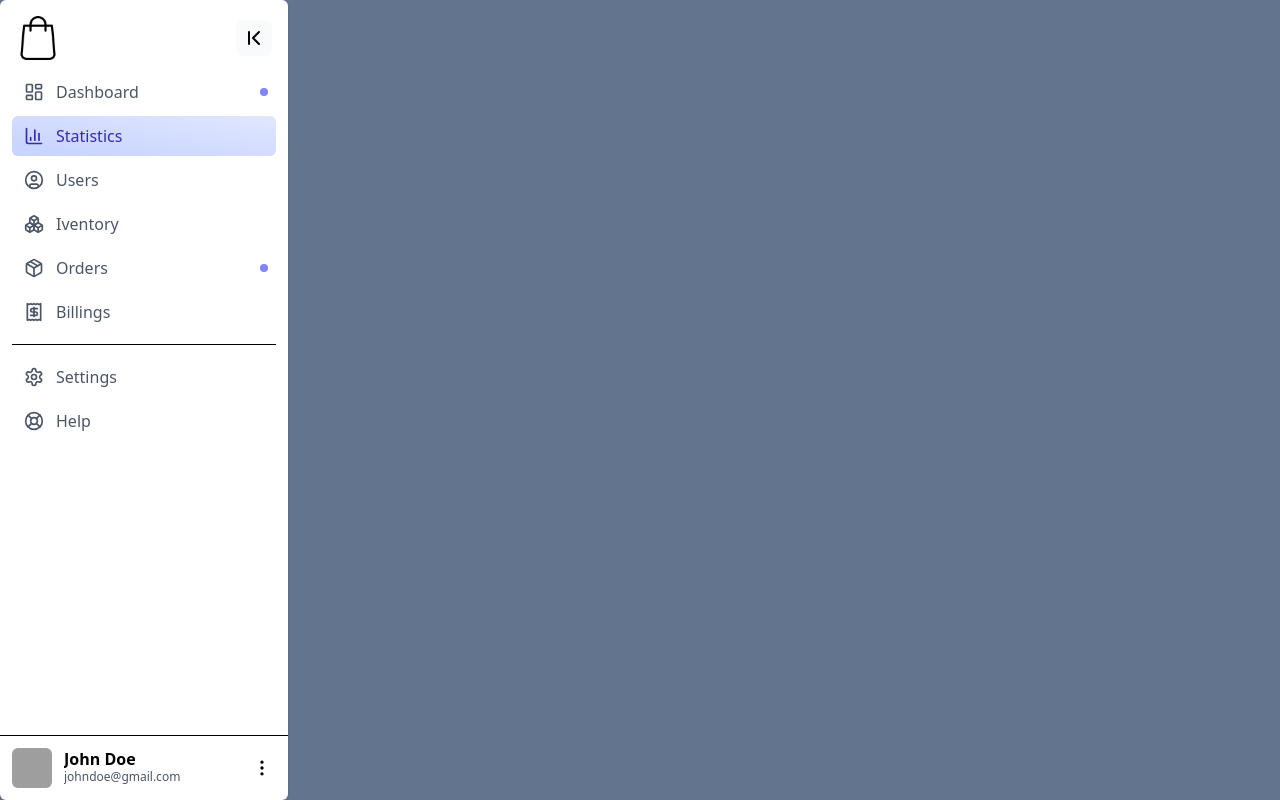
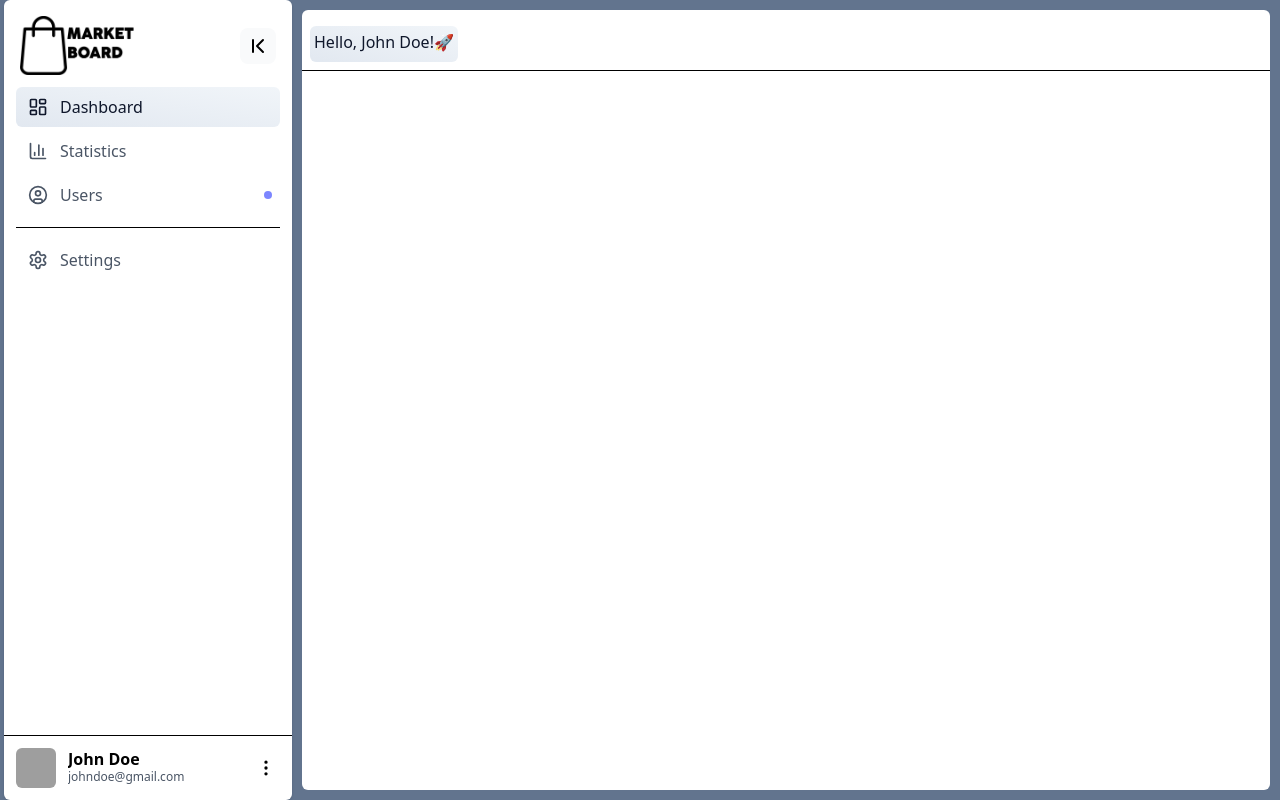
Before and after one commit to leonamlucius/Dashboard, a React (Vite) app: page / in a window 1280 px wide. Built offline with nearby package versions, Linux system fonts and the light colour scheme; grey boxes are pictures that could not be loaded.

Commit message:
Main page

```diff
--- a/src/App.jsx
+++ b/src/App.jsx
@@ -1,5 +1,6 @@
 import { useState } from "react";
 import Sidebar, { SidebarItem } from "./components/Sidebar";
+import Article from "./components/Article";
 import {
   LifeBuoy,
   Receipt,
@@ -11,25 +12,28 @@ import {
   Settings,
 } from "lucide-react";
 
+const name = "John Doe"
+
 function App() {
   return (
     <div className="bg-slate-500 w-screen h-screen flex ">
-      <Sidebar>
+      <Sidebar name={name}>
         <SidebarItem
           icon={<LayoutDashboard size={20} />}
           text="Dashboard"
-          alert
+          //alert
+          active
         />
 
-        <SidebarItem icon={<BarChart3 size={20} />} text="Statistics" active />
-        <SidebarItem icon={<UserCircle size={20}/>} text="Users" />
-        <SidebarItem icon={<Boxes size={20}/>} text="Iventory" />
-        <SidebarItem icon={<Package size={20}/>} text="Orders" alert/>
-        <SidebarItem icon={<Receipt size={20}/>} text="Billings" />
-        <hr className="my-3"/>
-        <SidebarItem icon={<Settings size={20}/>} text="Settings"/>
-        <SidebarItem icon={<LifeBuoy size={20}/>} text="Help" />
+        <SidebarItem icon={<BarChart3 size={20} />} text="Statistics"  />
+        <SidebarItem icon={<UserCircle size={20} />} text="Users" alert />
+        <hr className="my-3" />
+        <SidebarItem icon={<Settings size={20} />} text="Settings" />
       </Sidebar>
+
+      <Article name={name}></Article>
+
+
     </div>
   );
 }
--- /dev/null
+++ b/src/components/Article.jsx
@@ -0,0 +1,16 @@
+export default function Article({name}) {
+  return (
+    <div className="bg-white w-screen rounded-md m-2.5">
+      <div className="border-b-1 flex mt-2">
+        <div
+          className="bg-gradient-to-tr h-9
+       from-slate-200 to-slate-100 text-slate-900 font-medium
+       rounded-md
+         p-1 m-2"
+        >
+          <h1>{`Hello, ${name}!🚀`}</h1>
+        </div>
+      </div>
+    </div>
+  );
+}
--- a/src/components/Sidebar.jsx
+++ b/src/components/Sidebar.jsx
@@ -2,16 +2,16 @@ import { ChevronFirst, ChevronLast, MoreVertical } from "lucide-react";
 import { createContext, useContext, useState } from "react";
 
 const SidebarContext = createContext();
-export default function Sidebar({ children }) {
+export default function Sidebar({ children, name }) {
   const [expanded, setExpanded] = useState(true);
   return (
     <aside className="h-screen">
-      <nav className="h-full flex flex-col bg-white shadow-sm rounded-md">
+      <nav className="h-full flex flex-col bg-white shadow-sm rounded-md ml-1">
         <div className="p-4 pb-2 flex justify-between items-center">
           <img
             src="images/logo.png"
             className={`overflow-hidden transition-all ${
-              expanded ? "w-11" : "w-0"
+              expanded ? "w-30" : "w-0"
             }`}
           />
 
@@ -44,7 +44,7 @@ export default function Sidebar({ children }) {
             `}
           >
             <div className="leading-4">
-              <h4 className="font-semibold">John Doe</h4>
+              <h4 className="font-semibold">{name}</h4>
               <span className="text-xs text-gray-600">johndoe@gmail.com</span>
             </div>
             <MoreVertical size={20} />
@@ -65,7 +65,7 @@ export function SidebarItem({ icon, text, active, alert }) {
       trasintions-colors group
       ${
         active
-          ? "bg-gradient-to-tr from-indigo-200 to-indigo-100 text-indigo-800"
+          ? "bg-gradient-to-tr from-slate-200 to-slate-100 text-slate-900"
           : "hover:bg-indigo-50 text-gray-600"
       }
 
```
Also changed, not shown: public/images/1.png (added), public/images/logo.png.
